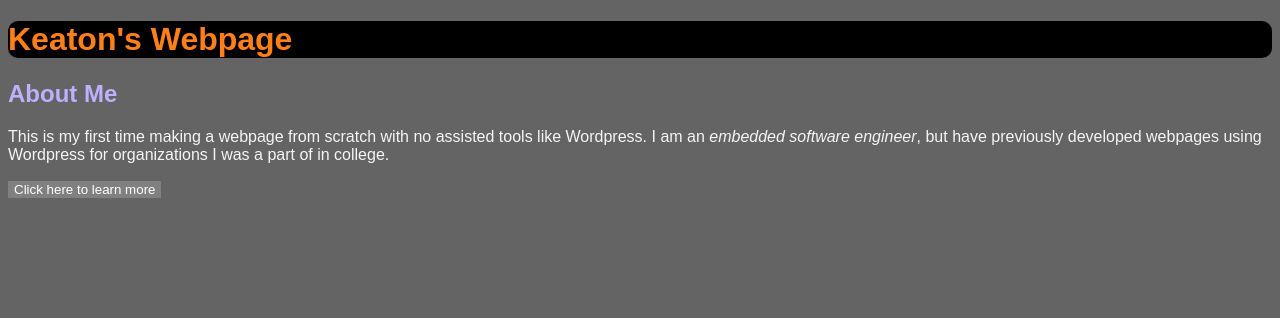
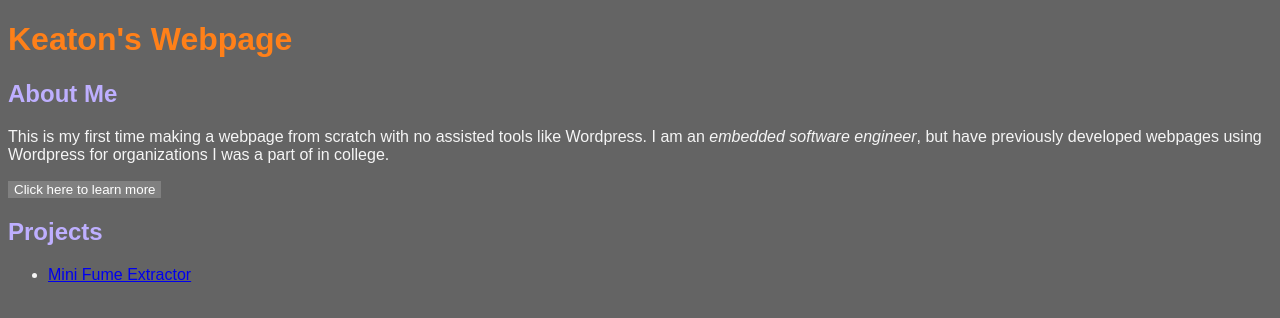
Before and after one commit to kton-black/ItsMe, a plain HTML site: page index.html in a window 1280 px wide. Drawn offline with Linux system fonts and the light colour scheme.

Commit message:
Add: Project List

```diff
--- a/index.html
+++ b/index.html
@@ -11,7 +11,7 @@
             font-family: Arial, Helvetica, sans-serif;
         }
         h1 {
-            background: black;
+            /* background: black; */
             color: rgb(255, 128, 25);
             border-radius: 10px;
         }
@@ -30,5 +30,11 @@
     <h2>About Me</h2>
     <p>This is my first time making a webpage from scratch with no assisted tools like Wordpress. I am an <em>embedded software engineer</em>, but have previously developed webpages using Wordpress for organizations I was a part of in college.</p>
     <button>Click here to learn more</button>
+    <h2>Projects</h2>
+    <ul>
+        <li>
+            <a href="https://www.instructables.com/Minimalist-3D-Printed-Fume-Extractor/">Mini Fume Extractor</a>
+        </li>
+    </ul>
 </body>
 </html>
```
Also changed, not shown: Practice/brown_bears.html (+1 -1 lines).
